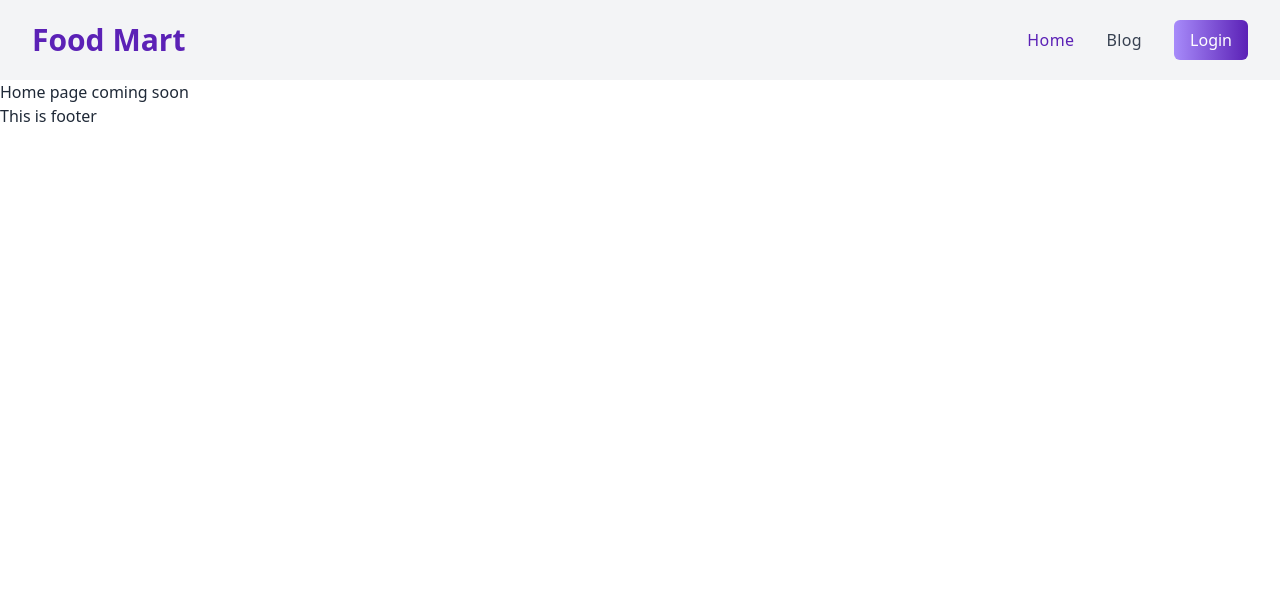
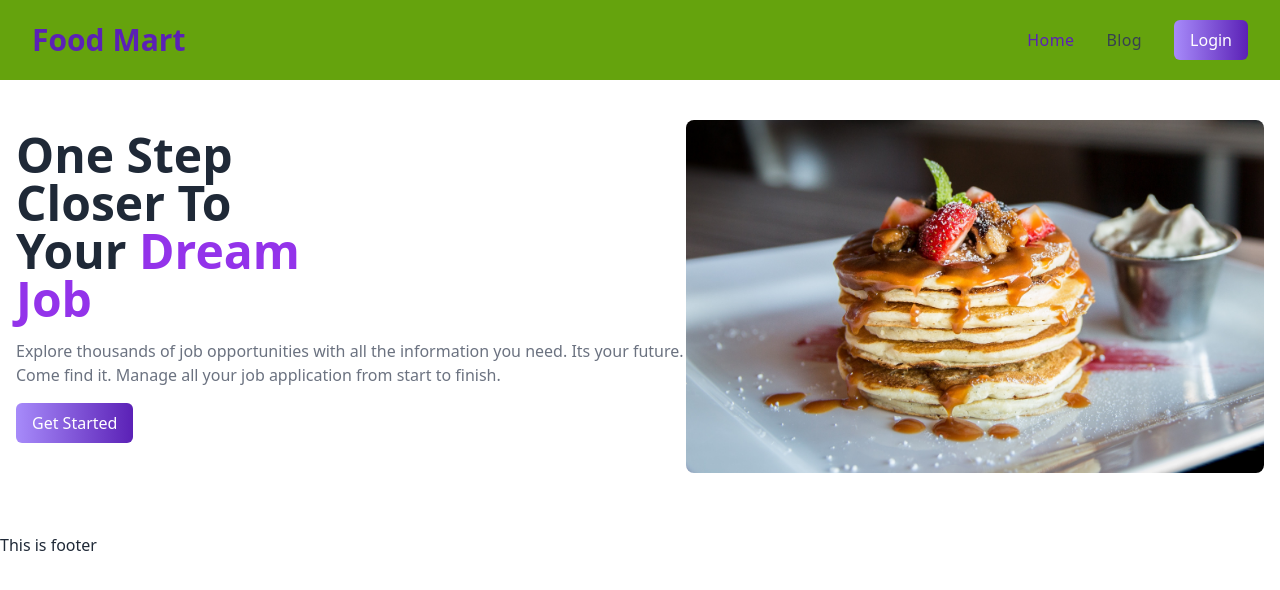
Before and after one commit to shukumar-542/chef-recipe-client, a React (Vite) app: page / in a window 1280 px wide. Shown: the top 590 px of the page. Built offline with nearby package versions, Linux system fonts and the light colour scheme; no server answers.

Commit message:
hide firebase config

```diff
--- a/src/Pages/Home/Home.jsx
+++ b/src/Pages/Home/Home.jsx
@@ -1,9 +1,21 @@
 import React from 'react';
+import img from '../../assets/header1.jpg'
 
 const Home = () => {
     return (
         <div>
-            <h1>Home page coming soon</h1>
+            <div className=''>
+                <div className='flex flex-col px-10  lg:flex-row my-container lg:justify-between space-y-5 items-center mb-10 '>
+                    <div className='space-y-4 text-center lg:text-left'>
+                        <h1 className='font-extrabold text-5xl lg:w-1/2'>One Step Closer To Your <span className='text-purple-600'>Dream Job</span></h1>
+                        <p className='text-gray-500'>Explore thousands of job opportunities with all the information you need. Its your future. Come find it. Manage all your job application from start to finish.</p>
+                        <button className='btn-primary'>Get Started </button>
+                    </div>
+                    <div className='w-4/5'>
+                        <img src={img} className='rounded-lg' alt="" />
+                    </div>
+                </div>
+            </div>
         </div>
     );
 };
--- a/src/Pages/Shared/Header/Header.jsx
+++ b/src/Pages/Shared/Header/Header.jsx
@@ -18,7 +18,7 @@ const Header = () => {
           });
     }
     return (
-        <div className='bg-gray-100'>
+        <div className='bg-lime-600'>
             <div className=' py-5 mx-auto sm:max-w-full md:max-w-full lg:max-w-screen-xl lg:px-8 '>
                 <div className='relative flex items-center justify-between'>
                     <div className='font-bold text-3xl text-violet-800'>Food Mart</div>
--- a/src/firebase/firebase.config.js
+++ b/src/firebase/firebase.config.js
@@ -4,13 +4,14 @@ import { initializeApp } from "firebase/app";
 // https://firebase.google.com/docs/web/setup#available-libraries
 
 // Your web app's Firebase configuration
+
 const firebaseConfig = {
-  apiKey: "AIzaSyCcWS9HnusG44oic-qOKUkMAO41RG4UU4w",
-  authDomain: "food-mart-auth.firebaseapp.com",
-  projectId: "food-mart-auth",
-  storageBucket: "food-mart-auth.appspot.com",
-  messagingSenderId: "287912821198",
-  appId: "1:287912821198:web:1cc5bbd5ff012286c3eb9f"
+  apiKey: import.meta.env.VITE_apiKey,
+  authDomain: import.meta.env.VITE_authDomain,
+  projectId: import.meta.env.VITE_projectId,
+  storageBucket: import.meta.env.VITE_storageBucket,
+  messagingSenderId: import.meta.env.VITE_messagingSenderId,
+  appId: import.meta.env.VITE_appId
 };
 
 // Initialize Firebase
```
Also changed, not shown: src/assets/header1.jpg (added).
